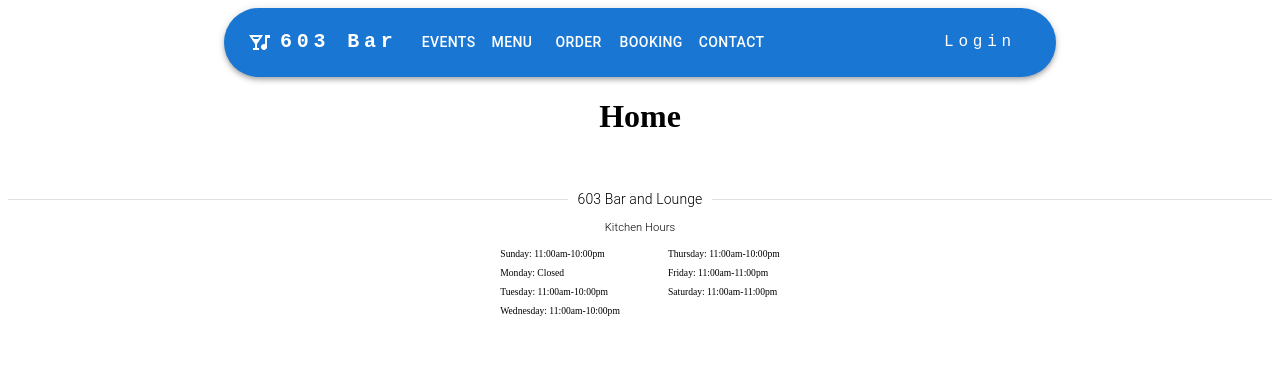
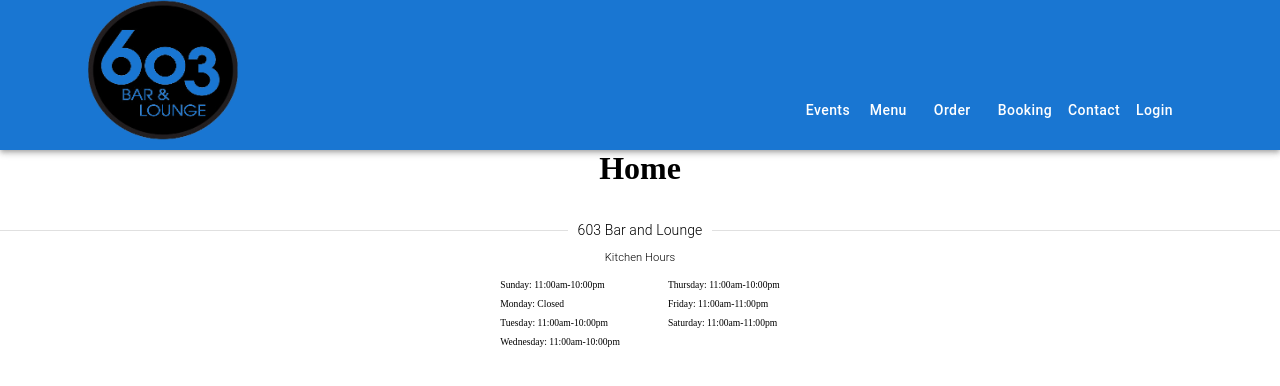
Before and after one commit to TimL94/BlockBudsters, a React (Vite) app in the folder client/: page / in a window 1280 px wide. Shown: the top 386 px of the page. Built offline with nearby package versions, Linux system fonts and the light colour scheme.

Commit message:
added logo to appbar

```diff
--- a/client/src/App.jsx
+++ b/client/src/App.jsx
@@ -2,6 +2,7 @@ import Navbar from './components/Navbar';
 import {Outlet} from 'react-router-dom';
 import { Box } from '@mui/material';
 import Footer from './components/Footer.jsx';
+import './app.css';
 
 function App() {
 
--- a/client/src/components/Navbar.jsx
+++ b/client/src/components/Navbar.jsx
@@ -26,7 +26,9 @@ import {
   Login as LoginIcon
 } from '@mui/icons-material';
 
-const pages = ['Events', 'Menu', 'Order', 'Booking', 'Contact'];
+import BarImage from  '../assets/images/603bar.png';
+
+const pages = ['Events', 'Menu', 'Order', 'Booking', 'Contact', 'Login'] ;
 
 function ResponsiveAppBar() {
   const handleCloseNavMenu = () => {
@@ -157,26 +159,20 @@ function ResponsiveAppBar() {
 
   return (
     <Box sx={{ display: 'flex', justifyContent: 'center', width: '100%' }}>
-      <AppBar position="static" sx={{ maxWidth: { mb: '100vw', md: '65vw' }, borderRadius: 10, margin: 'auto'}}>
-        <Container maxWidth="xl">
-          <Toolbar disableGutters>
-            <NightlifeIcon sx={{ display: { xs: 'none', lg: 'flex', md:'flex' }, mr: 1 }} />
+      <AppBar position="static" sx={{ maxWidth: { mb: '100vw', md: '100vw', maxHeight:'150px'}}}>
+        <Container width='100vw'>
+          <Toolbar>
             <Typography
               variant="h6"
               noWrap
               component={Link}
               href="/"
               sx={{
-                mr: 2,
                 display: { xs: 'none', lg: 'flex', md:'flex' },
-                fontFamily: 'monospace',
-                fontWeight: 700,
-                letterSpacing: '.3rem',
-                color: 'inherit',
-                textDecoration: 'none',
+                mt:-10
               }}
             >
-              603 Bar
+              <img src={BarImage} style={{width:'150px', height:'300px' }}/>
             </Typography>
             <Typography
               variant="h5"
@@ -184,19 +180,16 @@ function ResponsiveAppBar() {
               component={Link}
               href="/"
               sx={{
-                mr: 7,
                 display: { xs: 'flex', md: 'none' },
-                flexGrow: 1,
-                fontFamily: 'monospace',
-                fontWeight: 700,
-                letterSpacing: '.3rem',
-                color: 'inherit',
-                textDecoration: 'none',
+                flexGrow: 0,
+                mt:-5,
+                mb:-5,
+                ml:-2
               }}
             >
-              603 Bar
+              <img src={BarImage} style={{width:'75px', height:'150px' }}/>
             </Typography>
-            <Box sx={{ flexGrow: 1, display: { xs: 'flex', lg: 'none', justifyContent:'flex-end' } }}>
+            <Box sx={{ flexGrow: 1, display: { xs: 'flex', lg: 'none', justifyContent:'flex-end' }, mr: -2 }}>
               <Button onClick={toggleDrawer(true)} color='inherit'>
                 <MenuIcon />
               </Button>
@@ -204,37 +197,18 @@ function ResponsiveAppBar() {
                 {DrawerList}
               </Drawer>
             </Box>
-            <Box sx={{ flexGrow: 1, display: { xs: 'none', lg: 'flex' }}}>
+            <Box sx={{ flexGrow: 1, display: { xs: 'none', lg: 'flex', justifyContent: 'flex-end' }}}>
               {pages.map((page) => (
                 <Button
                   key={page}
                   onClick={handleCloseNavMenu}
                   component={Link}
                   href={`/${page}`}
-                  sx={{ my: 2, color: 'white', display: 'block', textDecoration: 'none' }}
+                  sx={{ my: 2, color: 'white', display: 'block', textDecoration: 'none', textTransform: 'none' }}
                 >
                   {page}
                 </Button>
               ))}
-            </Box>
-
-            <Box sx={{ flexGrow: 0 }}>
-              <Typography
-                noWrap
-                component={Link}
-                href="/Login"
-                sx={{
-                  mr: 2,
-                  display: { xs: 'none', lg: 'flex' },
-                  flexGrow: 1,
-                  fontFamily: 'monospace',
-                  letterSpacing: '.3rem',
-                  color: 'inherit',
-                  textDecoration: 'none',
-                }}
-              >
-                Login
-              </Typography>
             </Box>
           </Toolbar>
         </Container>
```
Also changed, not shown: client/src/assets/images/603bar.png (added).
